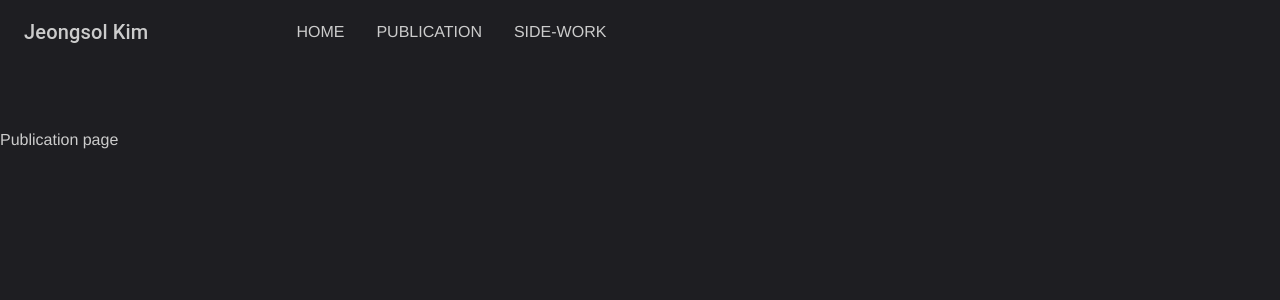
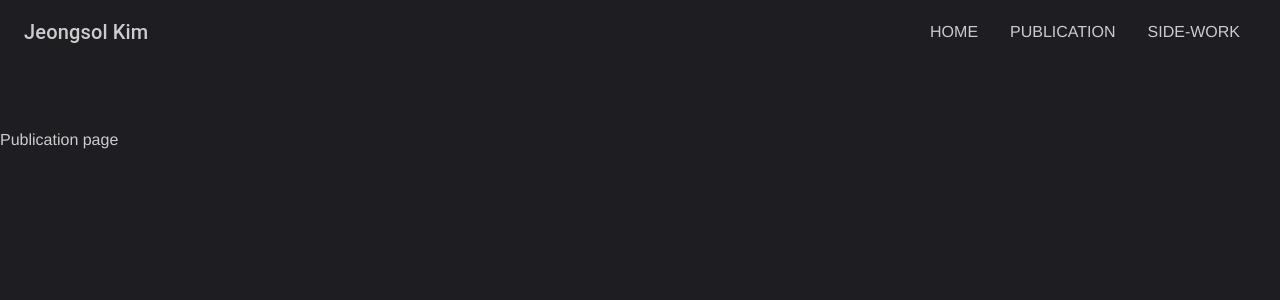
Before and after one commit to jeongsol-kim/jeongsol-kim, a React (Create React App) app: page /publication in a window 1280 px wide. Shown: the top 300 px of the page. Built offline with nearby package versions, Linux system fonts and the light colour scheme.

Commit message:
apply space between to menubar

```diff
--- a/src/components/navigation.js
+++ b/src/components/navigation.js
@@ -85,7 +85,7 @@ const FadeMenu = () => {
 };
 
 const StyledToolBar = styled(Toolbar)`
-    align-content: space-around;
+    justify-content: space-between;
 `
 
 const Navigation = () => {
@@ -101,6 +101,7 @@ const Navigation = () => {
                 Jeongsol Kim
             </Typography>
             </IconButton>
+            <div className="links">
               <PC>
                   <StyledLink to="/">HOME</StyledLink>
                   <StyledLink to="/publication">PUBLICATION</StyledLink>
@@ -109,6 +110,7 @@ const Navigation = () => {
               <Mobile>
                   <FadeMenu />
               </Mobile>
+            </div>
           </StyledToolBar>
           <Toolbar />
         </div>
```
Lines whose indentation alone changed are shown as unchanged.
